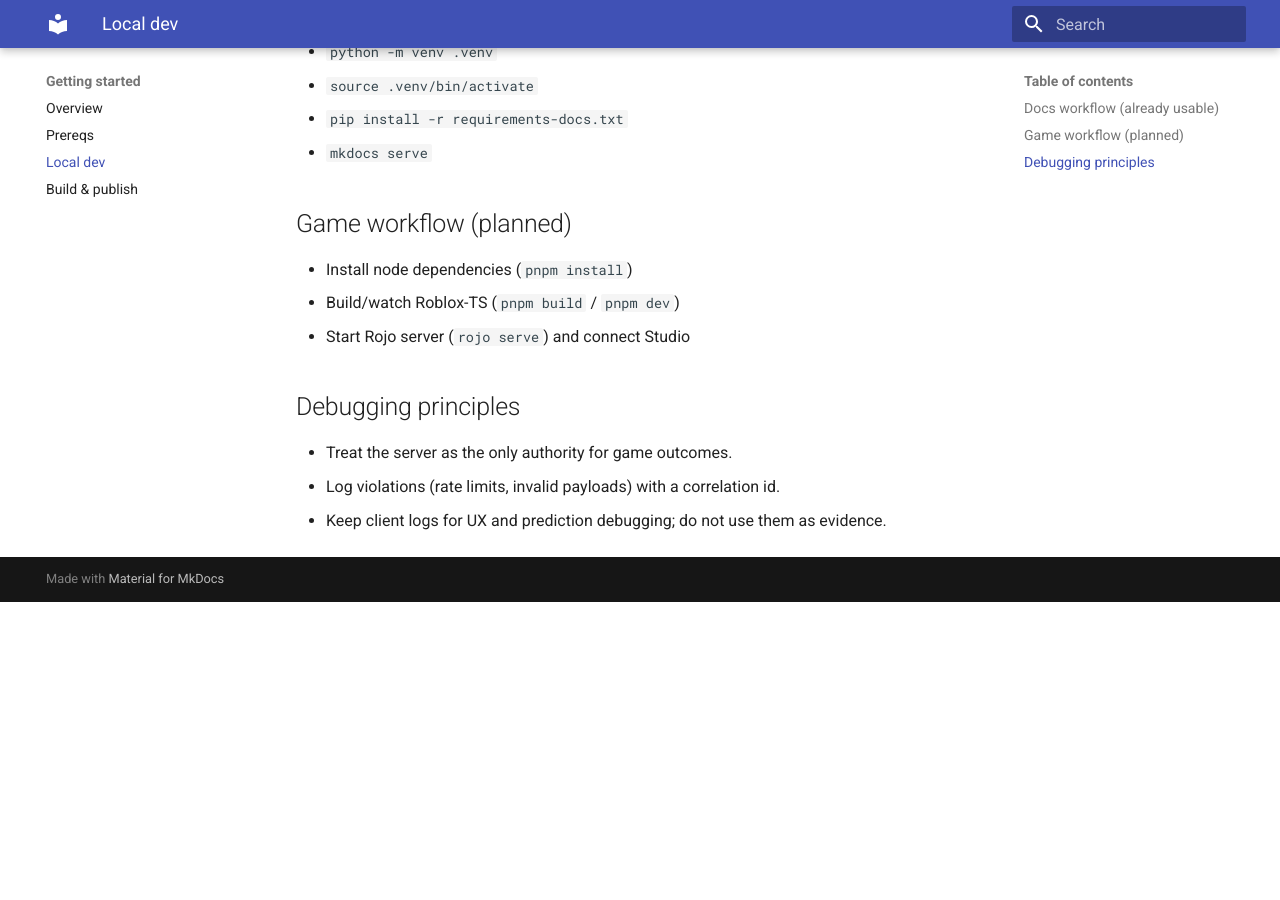
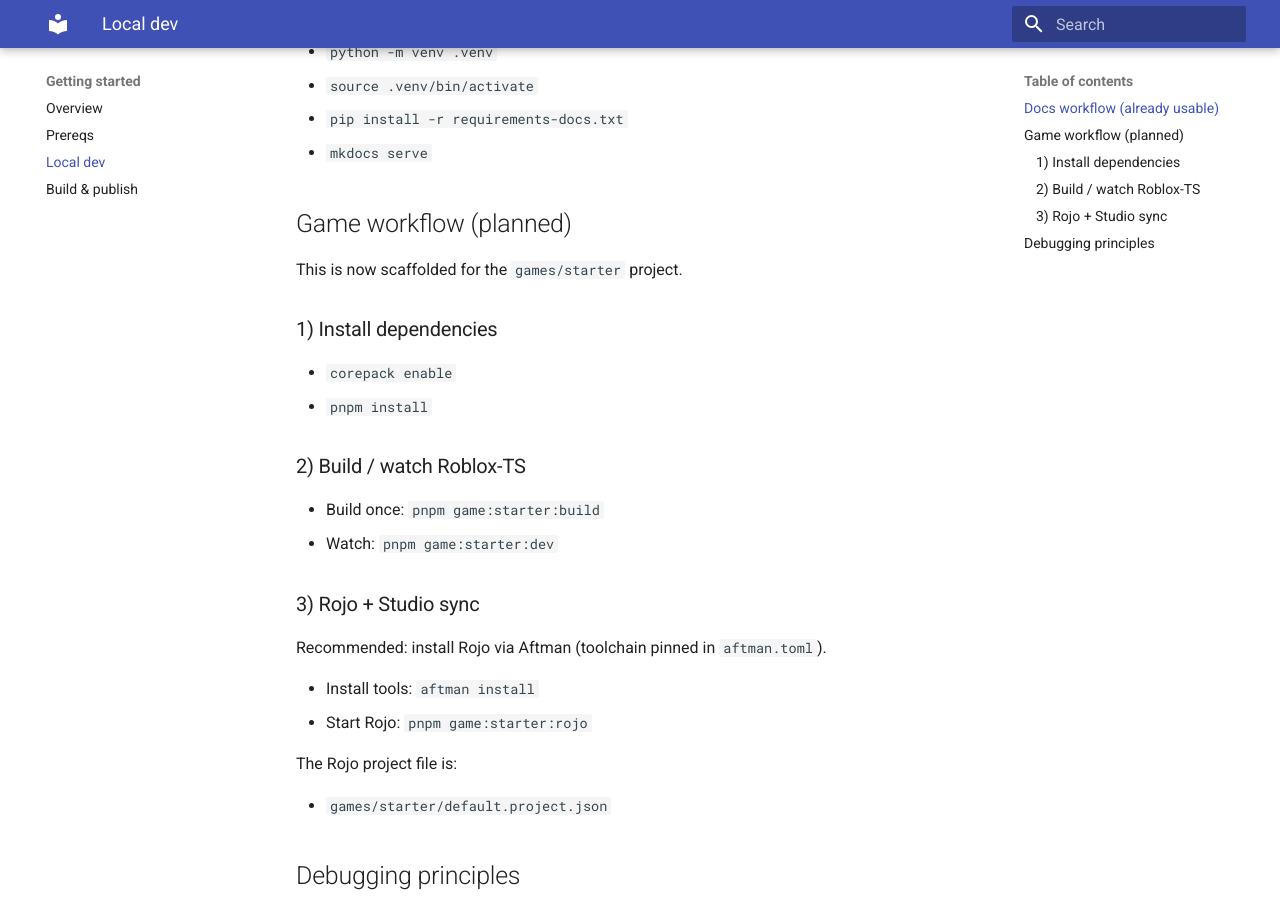
Before and after one commit to MuTEn-R0sHi/broblox, an MkDocs documentation site: the page built from docs/getting-started/local-dev.md, in a window 1280 px wide and 900 px high, scrolled down 481 px. Built offline with MkDocs 1.6.1 and Material for MkDocs 9.7.7, drawn with Linux system fonts in a browser that asks for light colours; before the commit the page ends 1083 px from its top, so only the background shows below that.

Commit message:
Add Rojo project and starter game sync workflow

```diff
--- /dev/null
+++ b/aftman.toml
@@ -0,0 +1,2 @@
+[tools]
+rojo = "rojo-rbx/rojo@7.4.1"
--- a/docs/getting-started/local-dev.md
+++ b/docs/getting-started/local-dev.md
@@ -17,9 +17,28 @@ Expected commands:
 
 ## Game workflow (planned)
 
-- Install node dependencies (`pnpm install`)
-- Build/watch Roblox-TS (`pnpm build` / `pnpm dev`)
-- Start Rojo server (`rojo serve`) and connect Studio
+This is now scaffolded for the `games/starter` project.
+
+### 1) Install dependencies
+
+- `corepack enable`
+- `pnpm install`
+
+### 2) Build / watch Roblox-TS
+
+- Build once: `pnpm game:starter:build`
+- Watch: `pnpm game:starter:dev`
+
+### 3) Rojo + Studio sync
+
+Recommended: install Rojo via Aftman (toolchain pinned in `aftman.toml`).
+
+- Install tools: `aftman install`
+- Start Rojo: `pnpm game:starter:rojo`
+
+The Rojo project file is:
+
+- `games/starter/default.project.json`
 
 ## Debugging principles
 
--- a/package.json
+++ b/package.json
@@ -8,7 +8,11 @@
   "scripts": {
     "lint": "pnpm -r lint",
     "typecheck": "pnpm -r typecheck",
-    "test": "pnpm -r test"
+    "test": "pnpm -r test",
+
+    "game:starter:build": "pnpm --filter @rbx/game-starter run build",
+    "game:starter:dev": "pnpm --filter @rbx/game-starter run dev",
+    "game:starter:rojo": "pnpm --filter @rbx/game-starter run rojo:serve"
   },
   "devDependencies": {
     "@eslint/js": "^9.18.0",
```
Also changed, not shown: docs/getting-started/prereqs.md (+3 -0 lines), 4 other files.
